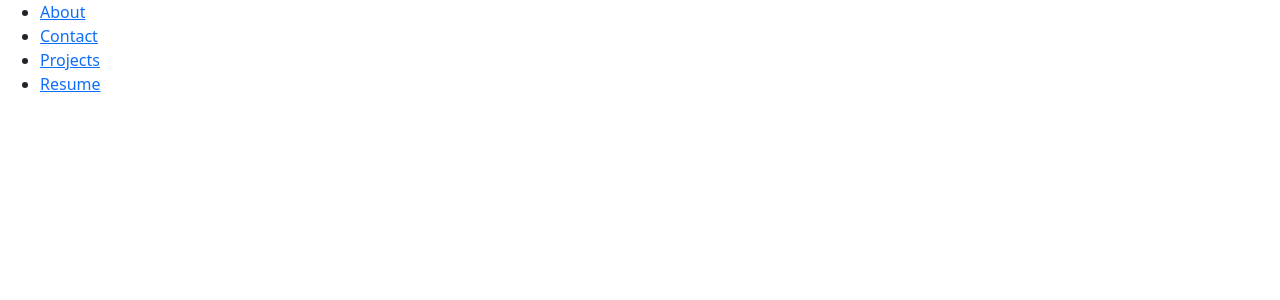
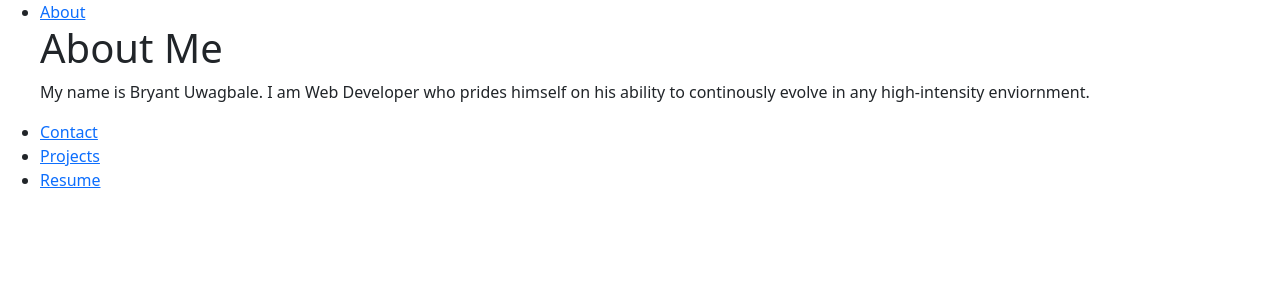
Before and after one commit to bryantuwagbale/React-Portfolio, a React (Create React App) app: page / in a window 1280 px wide. Shown: the top 300 px of the page. Built offline with nearby package versions, Linux system fonts and the light colour scheme.

Commit message:
added about to header

```diff
--- a/src/components/Header/index.js
+++ b/src/components/Header/index.js
@@ -25,6 +25,14 @@ function Header() {
     <li className="mx-2"> <a href="#about">
       About
       </a>
+      <h1 id="about">About Me</h1>
+            <div>
+                <p>
+                    My name is Bryant Uwagbale. I am Web Developer who prides himself on his
+                    ability to continously evolve in any high-intensity enviornment.
+                </p>
+            </div>
+
 
       </li>
       <li className="mx-2"> <a href="#contact">
```
